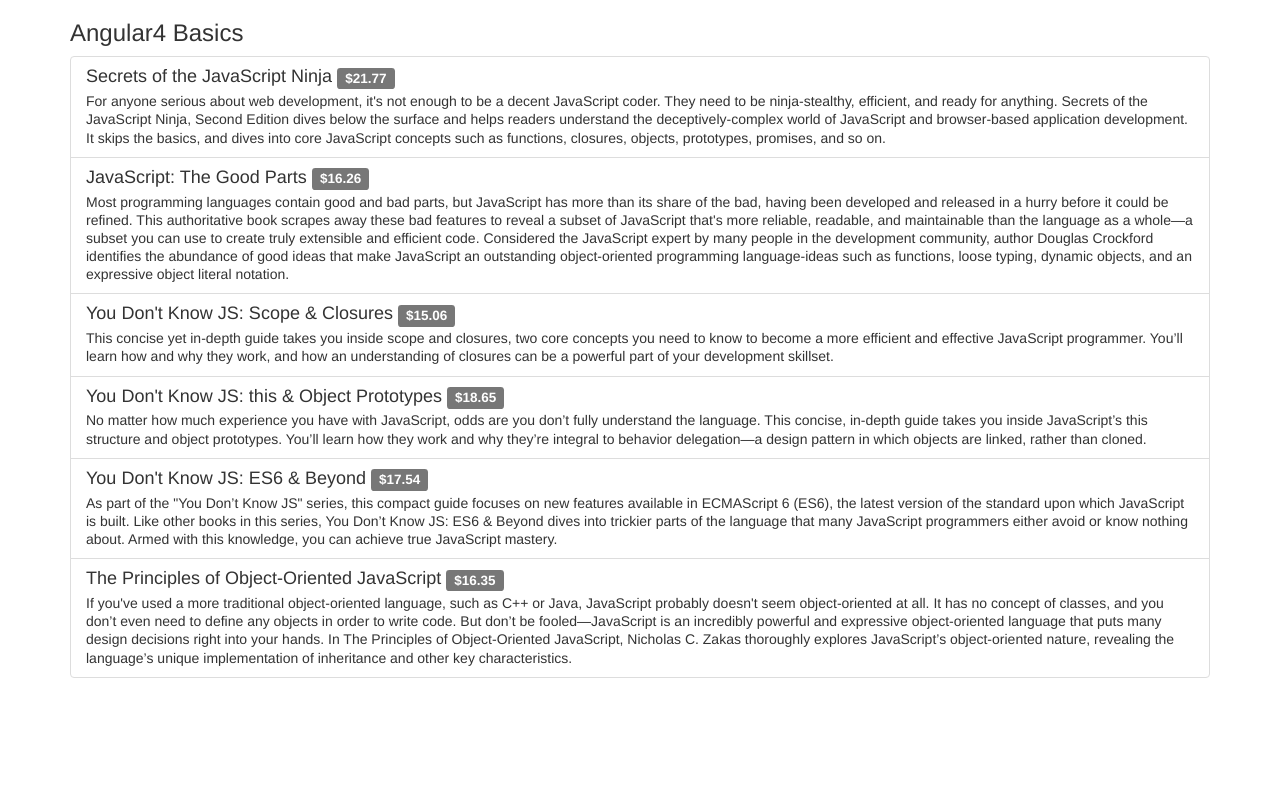
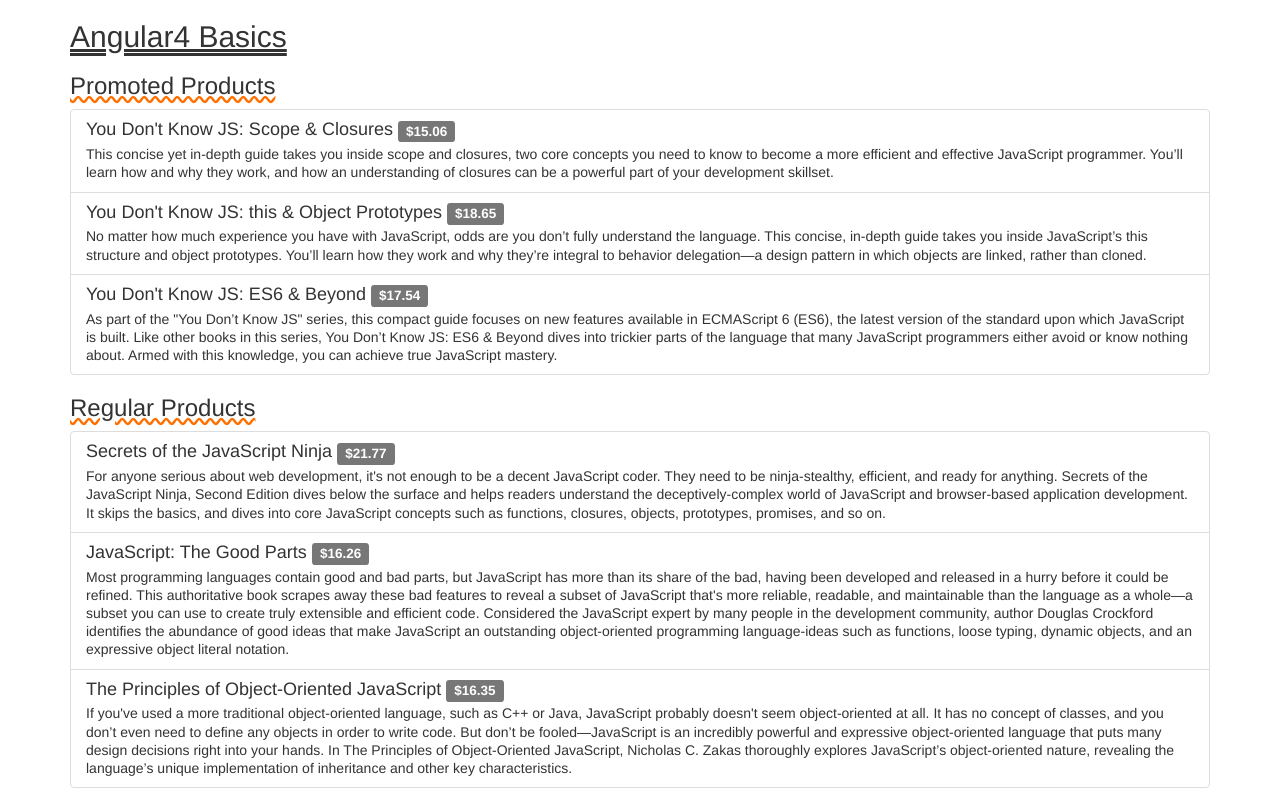
Before and after one commit to JamesKnippel/devmeeting-angular-workshop, an Angular app in the folder demo/: page / in a window 1280 px wide. Built offline with nearby package versions, Linux system fonts and the light colour scheme.

Commit message:
example: add angular4-basics task 4

```diff
--- a/demo/package.json
+++ b/demo/package.json
@@ -1,7 +1,7 @@
 {
   "name": "devmeeting-angular-workshop",
   "version": "1.0.0",
-  "description": "Angular4 Basics 3",
+  "description": "Angular4 Basics 4",
   "author": {
     "name": "Jay Kan",
     "email": "leicasper@gmail.com"
--- a/demo/src/app/app.component.css
+++ b/demo/src/app/app.component.css
@@ -0,0 +1,9 @@
+app-root h2 {
+    text-decoration: underline double;
+}
+
+app-root h3 {
+    text-decoration-line: underline;
+    text-decoration-style: wavy;
+    text-decoration-color: #FF6F00;
+}
--- a/demo/src/app/app.component.html
+++ b/demo/src/app/app.component.html
@@ -1,8 +1,9 @@
 <div class="container">
-  <h3>{{ title }}</h3>
+  <h2>{{ title }}</h2>
 
+  <h3>Promoted Products</h3>
   <div class="list-group">
-    <div class="list-group-item" *ngFor="let product of products">
+    <div class="list-group-item" *ngFor="let product of promotedProducts">
       <h4 class="list-group-item-heading">
         {{ product.name  }}
 
@@ -12,4 +13,18 @@
       <p class="list-group-item-text">{{ product.description }}</p>
     </div>
   </div>
+
+  <h3>Regular Products</h3>
+  <div class="list-group">
+    <div class="list-group-item" *ngFor="let product of regularProducts">
+      <h4 class="list-group-item-heading">
+        {{ product.name  }}
+
+        <span class="label label-default">${{ product.price }}</span>
+      </h4>
+
+      <p class="list-group-item-text">{{ product.description }}</p>
+    </div>
+  </div>
+
 </div>
--- a/demo/src/app/app.component.ts
+++ b/demo/src/app/app.component.ts
@@ -1,4 +1,5 @@
-import { Component, ViewEncapsulation } from '@angular/core';
+import { Component, ViewEncapsulation, OnInit } from '@angular/core';
+import { IProduct } from './app.module';
 
 @Component({
   selector: 'app-root',
@@ -6,45 +7,60 @@
   templateUrl: './app.component.html',
   styleUrls: ['./app.component.css']
 })
-export class AppComponent {
+export class AppComponent implements OnInit {
   public title: string = 'Angular4 Basics';
+  public promotedProducts: IProduct[] = [];
+  public regularProducts: IProduct[] = [];
 
-  public products = [
+  private  products: IProduct[] = [
     {
       name: 'Secrets of the JavaScript Ninja',
       description: `For anyone serious about web development, it's not enough to be a decent JavaScript coder. They need to be ninja-stealthy, efficient, and ready for anything. Secrets of the JavaScript Ninja, Second Edition dives below the surface and helps readers understand the deceptively-complex world of JavaScript and browser-based application development. It skips the basics, and dives into core JavaScript concepts such as functions, closures, objects, prototypes, promises, and so on.`,
       price: 21.77,
-      author: 'John Resig, Bear Bibeault, and Josip Maras'
+      author: 'John Resig, Bear Bibeault, and Josip Maras',
+      promoted: false
     },
     {
       name: 'JavaScript: The Good Parts',
       description: `Most programming languages contain good and bad parts, but JavaScript has more than its share of the bad, having been developed and released in a hurry before it could be refined. This authoritative book scrapes away these bad features to reveal a subset of JavaScript that's more reliable, readable, and maintainable than the language as a whole—a subset you can use to create truly extensible and efficient code. Considered the JavaScript expert by many people in the development community, author Douglas Crockford identifies the abundance of good ideas that make JavaScript an outstanding object-oriented programming language-ideas such as functions, loose typing, dynamic objects, and an expressive object literal notation.`,
       price: 16.26,
-      author: 'Douglas Crockford'
+      author: 'Douglas Crockford',
+      promoted: false
     },
     {
       name: `You Don't Know JS: Scope & Closures`,
       description: `This concise yet in-depth guide takes you inside scope and closures, two core concepts you need to know to become a more efficient and effective JavaScript programmer. You’ll learn how and why they work, and how an understanding of closures can be a powerful part of your development skillset.`,
       price: 15.06,
-      author: 'Kyle Simpson'
+      author: 'Kyle Simpson',
+      promoted: true
     },
     {
       name: `You Don't Know JS: this & Object Prototypes `,
       description: `No matter how much experience you have with JavaScript, odds are you don’t fully understand the language. This concise, in-depth guide takes you inside JavaScript’s this structure and object prototypes. You’ll learn how they work and why they’re integral to behavior delegation—a design pattern in which objects are linked, rather than cloned. `,
       price: 18.65,
-      author: 'Kyle Simpson'
+      author: 'Kyle Simpson',
+      promoted: true
     },
     {
       name: `You Don't Know JS: ES6 & Beyond`,
       description: `As part of the "You Don’t Know JS" series, this compact guide focuses on new features available in ECMAScript 6 (ES6), the latest version of the standard upon which JavaScript is built. Like other books in this series, You Don’t Know JS: ES6 & Beyond dives into trickier parts of the language that many JavaScript programmers either avoid or know nothing about. Armed with this knowledge, you can achieve true JavaScript mastery.`,
       price: 17.54,
-      author: 'Kyle Simpson'
+      author: 'Kyle Simpson',
+      promoted: true
     },
     {
       name: `The Principles of Object-Oriented JavaScript`,
       description: `If you've used a more traditional object-oriented language, such as C++ or Java, JavaScript probably doesn't seem object-oriented at all. It has no concept of classes, and you don’t even need to define any objects in order to write code. But don’t be fooled—JavaScript is an incredibly powerful and expressive object-oriented language that puts many design decisions right into your hands. In The Principles of Object-Oriented JavaScript, Nicholas C. Zakas thoroughly explores JavaScript’s object-oriented nature, revealing the language’s unique implementation of inheritance and other key characteristics. `,
       price: 16.35,
-      author: 'Nicholas C. Zakas'
+      author: 'Nicholas C. Zakas',
+      promoted: false
     },
   ];
+
+  constructor() {}
+
+  ngOnInit(): void {
+    this.promotedProducts = this.products.filter((p: IProduct) => p.promoted);
+    this.regularProducts = this.products.filter((p: IProduct) => !p.promoted);
+  }
 }
--- a/demo/src/app/app.module.ts
+++ b/demo/src/app/app.module.ts
@@ -2,6 +2,8 @@
 import { NgModule } from '@angular/core';
 
 import { AppComponent } from './app.component';
+
+export { IProduct } from './interfaces';
 
 @NgModule({
   declarations: [
--- a/demo/src/index.html
+++ b/demo/src/index.html
@@ -2,7 +2,7 @@
 <html lang="en">
 <head>
   <meta charset="utf-8">
-  <title>Angular4 Basics 3</title>
+  <title>Angular4 Basics 4</title>
   <base href="/">
   <meta name="viewport" content="width=device-width, initial-scale=1">
   <link rel="icon" type="image/x-icon" href="favicon.ico">
--- a/demo/src/main.ts
+++ b/demo/src/main.ts
@@ -9,7 +9,7 @@
   enableProdMode();
 }
 
-console.log('Angular4 Basics 3');
+console.log('Angular4 Basics (Task 4)');
 
 export function main() {
   platformBrowserDynamic()
```
Also changed, not shown: demo/src/app/interfaces.ts (added, +7 -0 lines).
